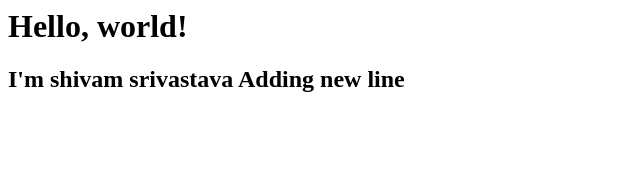
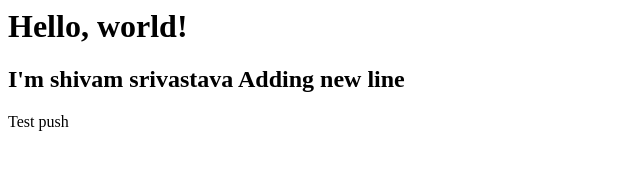
Before and after one commit to Shivam26-2002/GithubActionsAssign, a plain HTML site: page index.html in a window 1280 px wide. Shown: the full height of the page, 0-640 px from the left. Drawn offline with Linux system fonts and the light colour scheme.

Commit message:
Update index.html

```diff
--- a/index.html
+++ b/index.html
@@ -1 +1 @@
-<html><body><h1>Hello, world!</h1><h2>I'm shivam srivastava Adding new line</h2></body></html>
+<html><body><h1>Hello, world!</h1><h2>I'm shivam srivastava Adding new line</h2>Test push</body></html>
```
